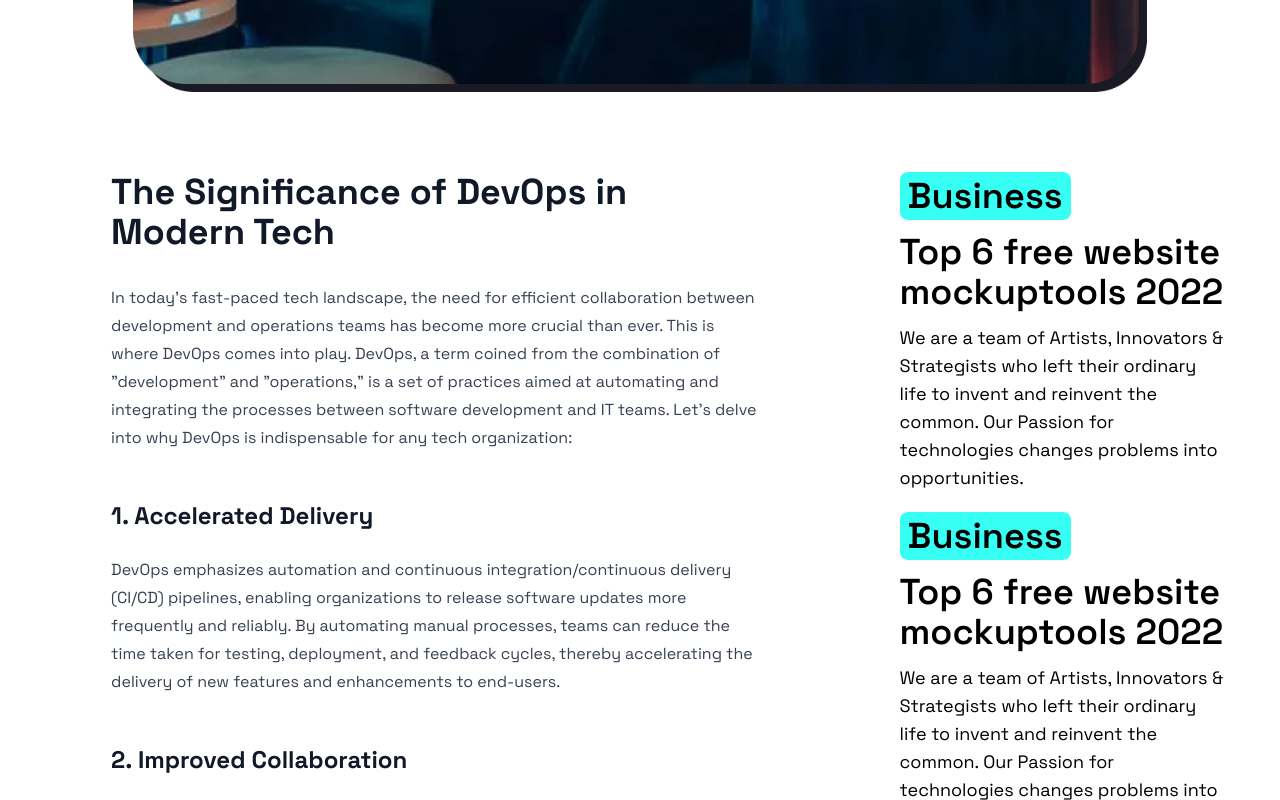
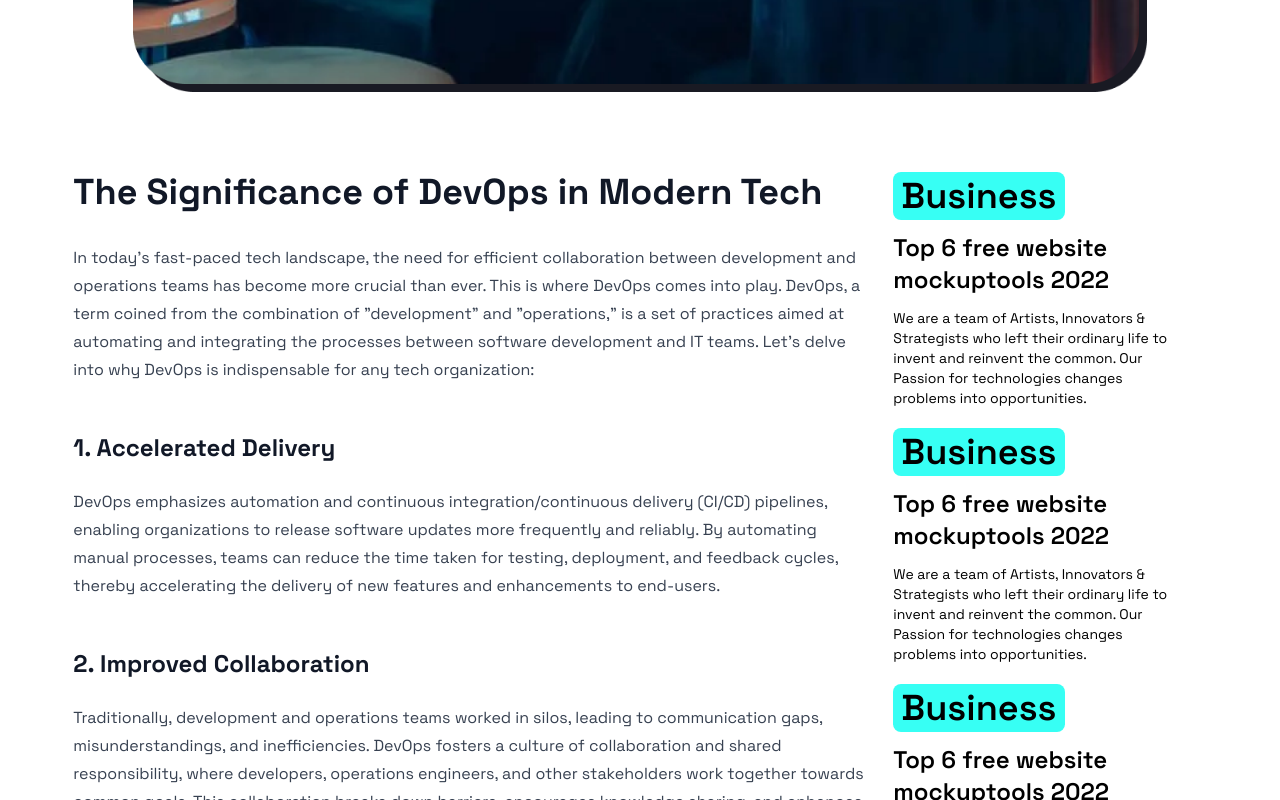
Before and after one commit to onEggy/OnEggyWeb, a Next.js app: page /blogs/blog-one-markdown-info in a window 1280 px wide. Shown: the part 800-1600 px from the top of the page. Built offline with nearby package versions, Linux system fonts and the light colour scheme.

Commit message:
blogs page resize

```diff
--- a/src/pages/blogs/[Blog].js
+++ b/src/pages/blogs/[Blog].js
@@ -104,11 +104,11 @@ const Blog = (props) => {
               alt="helo"
             />
           </div>
-          <div className="md:flex mt-10 mb-24 justify-center">
+          <div className="md:flex mt-10 mb-24 ">
 
-            <div className=" max-w-8/12 mx-auto pt-10 md:pr-3 prose" dangerouslySetInnerHTML={{ __html: props.renderedHtml }} />
+            <div className=" max-w-[800px] mx-auto pt-10 md:pr- scale-x-100 prose" dangerouslySetInnerHTML={{ __html: props.renderedHtml }} />
 
-            <div className="md:w-4/12  mt-10 md:pl-16">
+            <div className=" md:w-3/12  mt-10 md:mr-10">
               <div>
                 {sideContent.map((props, index) => (
                   <Compo key={index} {...props} />
--- a/src/pages/blogs/component.js
+++ b/src/pages/blogs/component.js
@@ -2,11 +2,11 @@ import React from "react";
 
 const compo = ({head,title,content}) => {
   return (
-    <div>
+    <div className="">
         <img src="../about/people.png" alt="Image" className="w-full mt-8 sm:hidden"/>
       <h2 className="bg-blue font-semibold px-2 py-1 rounded-lg text-2xl sm:mt-0 mt-4 sm:text-4xl w-max">{head}</h2>
-      <h3 className="font-semibold text-4xl mt-3">{title}</h3>
-      <p className="mt-3 mb-5 text-lg">{content}</p>
+      <h3 className="font-semibold text-2xl mt-3">{title}</h3>
+      <p className="mt-3 mb-5 text-sm">{content}</p>
     </div>
   );
 };
```
